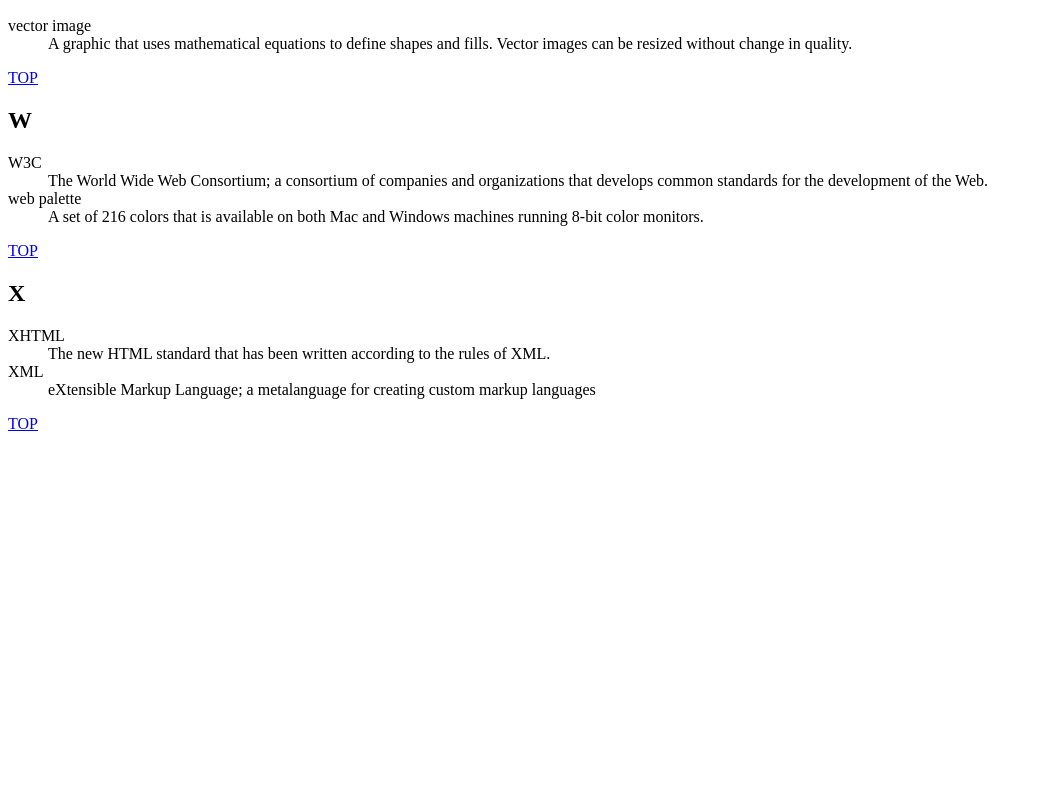
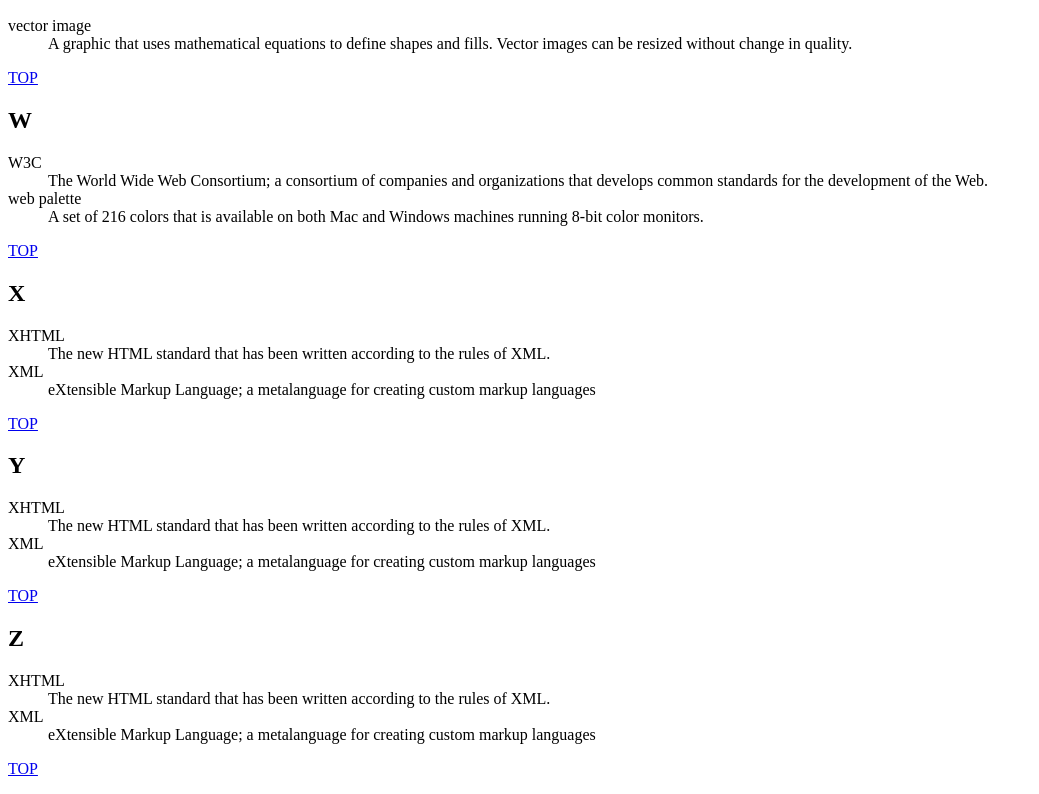
Before and after one commit to yemgunter/mism-3307-web-design, a plain HTML site: page glossaryplus-yz.html in a window 1280 px wide. Shown: the part 3856-4650 px from the top of the page, without its empty margins (0-1039 px from the left). Before the commit the page ends 4305 px from the top, so only its background shows below. Drawn offline with Linux system fonts and the light colour scheme.

Commit message:
Update glossaryplus
Added Y and Z body sections copied from X body section - will add dt and dd next

```diff
--- a/glossaryplus-yz.html
+++ b/glossaryplus-yz.html
@@ -324,6 +324,28 @@
 
   <p><a href="#top">TOP</a></p>
 
+  <h2 id="startY">Y</h2>
+  <dl>
+    <dt>XHTML</dt>
+    <dd>The new HTML standard that has been written according to the rules of XML.</dd>
+
+    <dt>XML</dt>
+    <dd>eXtensible Markup Language; a metalanguage for creating custom markup languages</dd>
+  </dl>
+
+  <p><a href="#top">TOP</a></p>
+
+  <h2 id="startZ">Z</h2>
+  <dl>
+    <dt>XHTML</dt>
+    <dd>The new HTML standard that has been written according to the rules of XML.</dd>
+
+    <dt>XML</dt>
+    <dd>eXtensible Markup Language; a metalanguage for creating custom markup languages</dd>
+  </dl>
+
+  <p><a href="#top">TOP</a></p>
+
 </body>
 
 </html>
```
